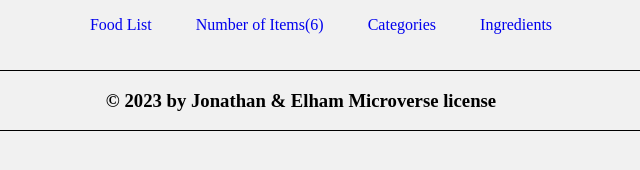
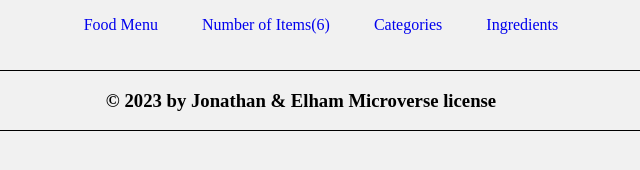
Before and after one commit to Elhambasir/Food-Menu, a website built with webpack: page src/index.html in a window 1280 px wide. Shown: the full height of the page, 339-979 px from the left. Built offline with nearby package versions, Linux system fonts and the light colour scheme; no server answers.

Commit message:
Fix readme file

```diff
--- a/src/index.html
+++ b/src/index.html
@@ -13,7 +13,7 @@
   <header>
     <nav>
       <ul>
-        <li><a href="#">Food List</a></li>
+        <li><a href="#">Food Menu</a></li>
         <li><a href="#" class="number-of-items">Number of Items(6)</a></li>
         <li><a href="#">Categories</a></li>
         <li><a href="#">Ingredients</a></li>
```
Also changed, not shown: README.md, dist/index.html.
